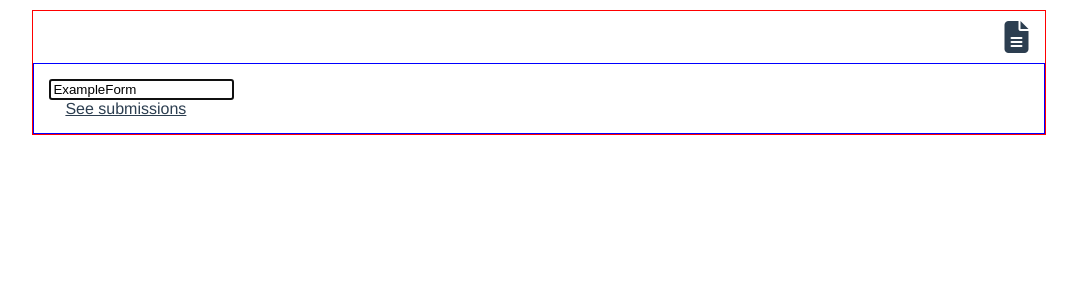
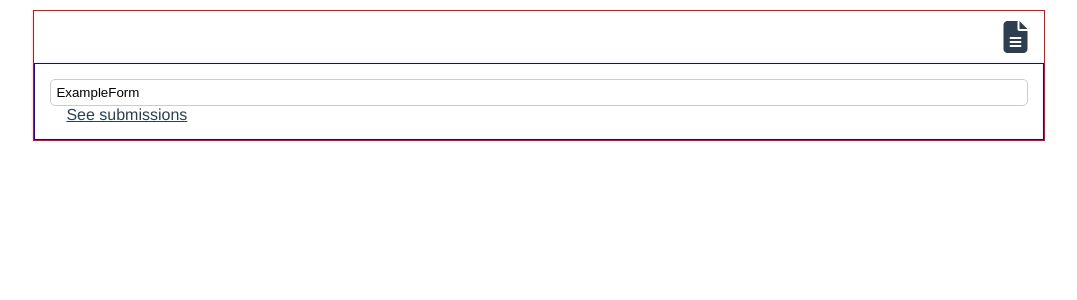
Before and after one commit to wurde/formlight, a Vue app in the folder client/: page / in a window 1280 px wide. Shown: the top 300 px of the page, without its empty margins (101-1178 px from the left). Built offline with nearby package versions, Linux system fonts and the light colour scheme.

Commit message:
Apply box-sizing border-box

```diff
--- a/client/src/App.vue
+++ b/client/src/App.vue
@@ -39,4 +39,8 @@ export default {
   margin-top: 10px;
   border: 1px solid red;
 }
+
+* {
+  box-sizing: border-box;
+}
 </style>
--- a/client/src/components/Form.vue
+++ b/client/src/components/Form.vue
@@ -35,6 +35,14 @@ export default {
   border: 1px solid blue;
 }
 
+input {
+  width: 100%;
+  padding: 5px;
+  border-radius: 5px;
+  border: 1px solid #CCC;
+  outline: none;
+}
+
 a {
   text-decoration: underline;
   cursor: pointer;
```
